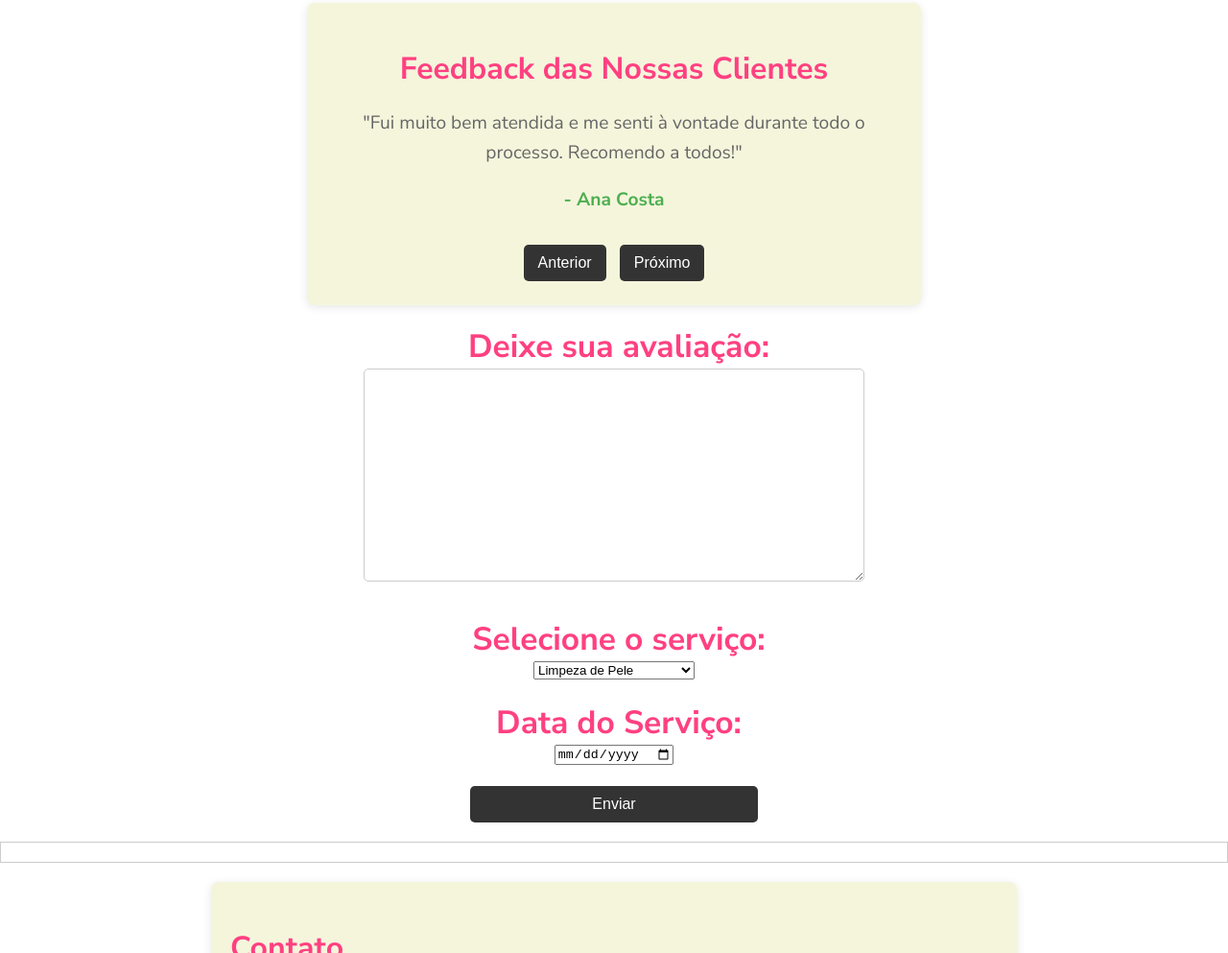
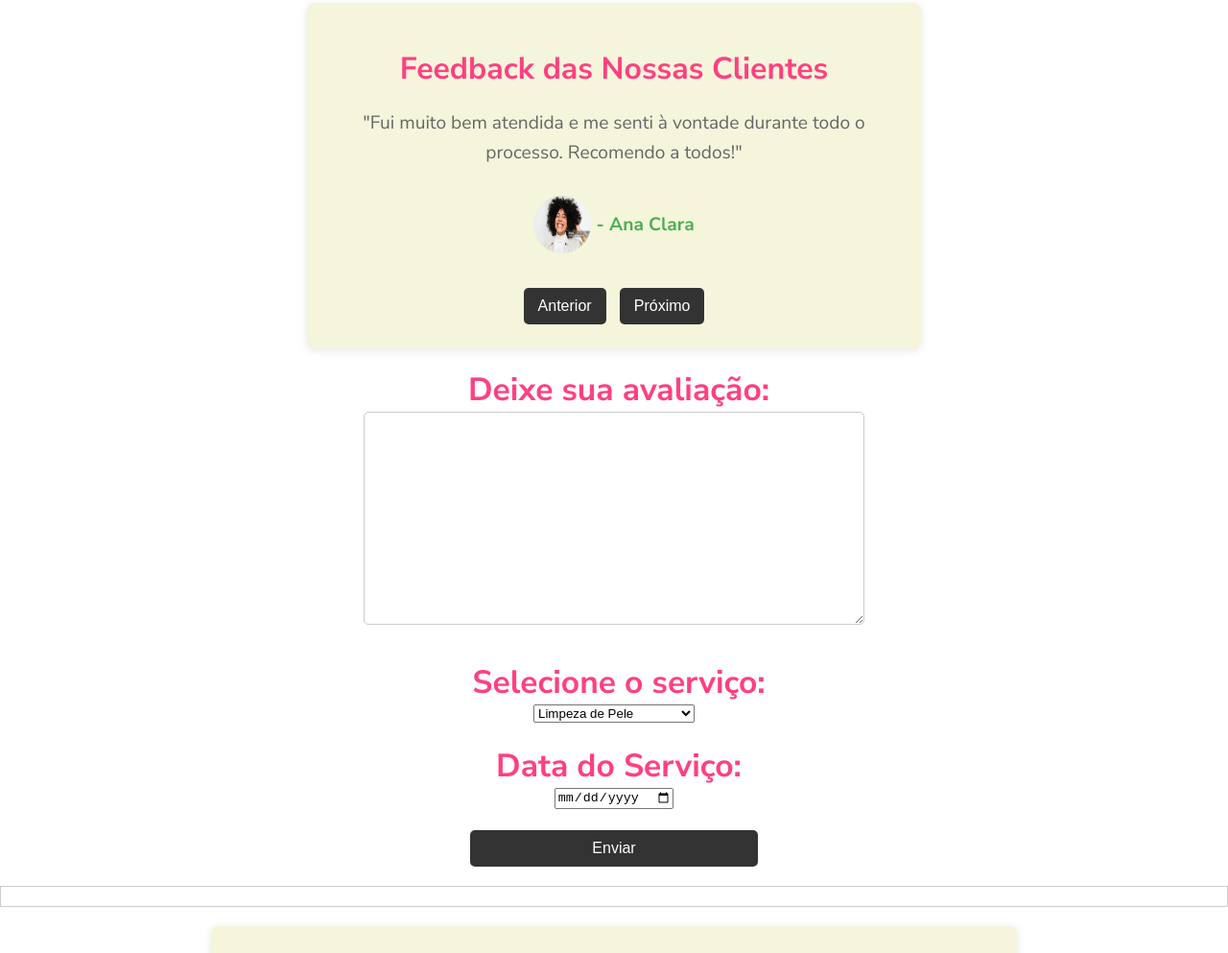
Before and after one commit to 1919anosandre/ClinicaEstetica, a website: page index.html in a window 1280 px wide. Shown: the part 2352-3345 px from the top of the page at 96% size. Drawn offline with Linux system fonts and the light colour scheme.

Commit message:
atualizado

```diff
--- a/index.html
+++ b/index.html
@@ -157,19 +157,31 @@
             <div class="feedback" id="feedback1">
                 <p>"A clínica é maravilhosa! O atendimento é impecável e os resultados superaram minhas expectativas!"
                 </p>
+                <div id="perfilfeedbackpronto">
+                    <img src="img/mulherfeed1.webp" alt="">
                 <h4>- Maria Silva</h4>
+            </div>
             </div>
             <div class="feedback" id="feedback2" style="display: none;">
                 <p>"Fui muito bem atendida e me senti à vontade durante todo o processo. Recomendo a todos!"</p>
-                <h4>- Ana Costa</h4>
+                <div id="perfilfeedbackpronto">
+                    <img src="img/mulherfeed2.jpg" alt="">
+                <h4>- Ana Clara</h4>
+            </div>
             </div>
             <div class="feedback" id="feedback3" style="display: none;">
                 <p>"Os profissionais são super qualificados e atenciosos. Estou muito feliz com os resultados!"</p>
+                <div id="perfilfeedbackpronto">
+                    <img src="img/mulherfeed3.webp" alt="">
                 <h4>- Juliana Pereira</h4>
             </div>
+                    </div>
             <div class="feedback" id="feedback4" style="display: none;">
                 <p>"A experiência foi incrível! A equipe é muito profissional e me deixou confortável o tempo todo."</p>
+                <div id="perfilfeedbackpronto">
+                    <img src="img/mulherfeed4.webp" alt="">
                 <h4>- Fernanda Lima</h4>
+            </div>
             </div>
         </div>
         <button id="prevBtn" class="nav-btn" onclick="changeFeedback(-1)">Anterior</button>
--- a/style.css
+++ b/style.css
@@ -466,12 +466,22 @@ strong {
     margin: 10px 0;
 }
 
+#perfilfeedbackpronto{
+display: flex;
+justify-content: center;
+align-items: center;
+}
+
+#perfilfeedbackpronto img{
+width: 60px;
+height: 60px;
+border-radius: 50%;
+}
 .feedback h4 {
     font-size: 1em;
     color: #4CAF50;
-    margin-top: 5px;
     font-weight: 700;
-
+    margin-left: 5px;
 }
 .feedback p{
 font-size: 1em;
```
Also changed, not shown: img/mulherfeed1.webp (added), img/mulherfeed2.jpg (added), img/mulherfeed3.webp (added), img/mulherfeed4.webp (added).
